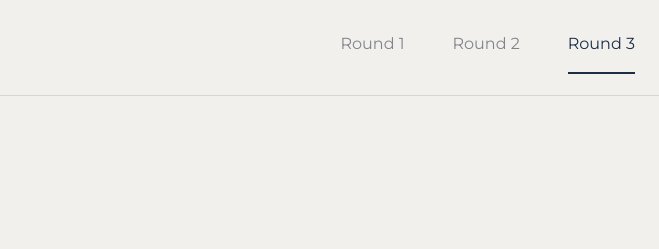
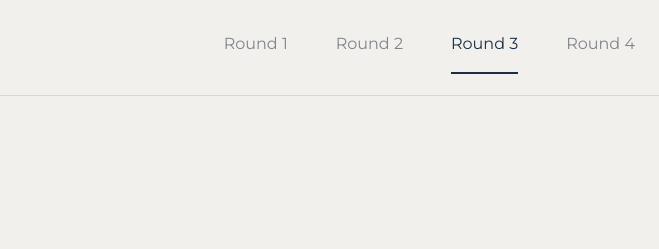
Before and after one commit to catherine-heritage/burke-review, a website: page round-3/index.html in a window 1280 px wide. Shown: the top 249 px of the page, 621-1280 px from the left. Drawn offline with Linux system fonts and the light colour scheme; no server answers.

Commit message:
Link Round 4 colour review from round-3/index.html

```diff
--- a/round-3/index.html
+++ b/round-3/index.html
@@ -12,7 +12,7 @@
 </head>
 <body class="round-three">
 <a class="skip" href="#main">Skip to review</a>
-<header class="review-masthead"><a class="review-wordmark" href="../"><img src="../assets/logos/blue/2/horizontal.svg" width="180" height="51" alt="Burke Group"></a><nav class="round-nav" aria-label="Review rounds"><a href="../round-1/">Round 1</a><a href="../round-2/">Round 2</a><a href="../" aria-current="page">Round 3</a></nav></header>
+<header class="review-masthead"><a class="review-wordmark" href="../"><img src="../assets/logos/blue/2/horizontal.svg" width="180" height="51" alt="Burke Group"></a><nav class="round-nav" aria-label="Review rounds"><a href="../round-1/">Round 1</a><a href="../round-2/">Round 2</a><a href="../" aria-current="page">Round 3</a><a href="../round-4/">Round 4</a></nav></header>
 <main id="main" tabindex="-1">
   <div class="round-heading"><h1>Round 3</h1><p>Review the latest logo concepts for Burke Group and its companies.</p></div>
   <section class="logo-family" aria-label="Burke Group and subsidiary logo previews">
```
